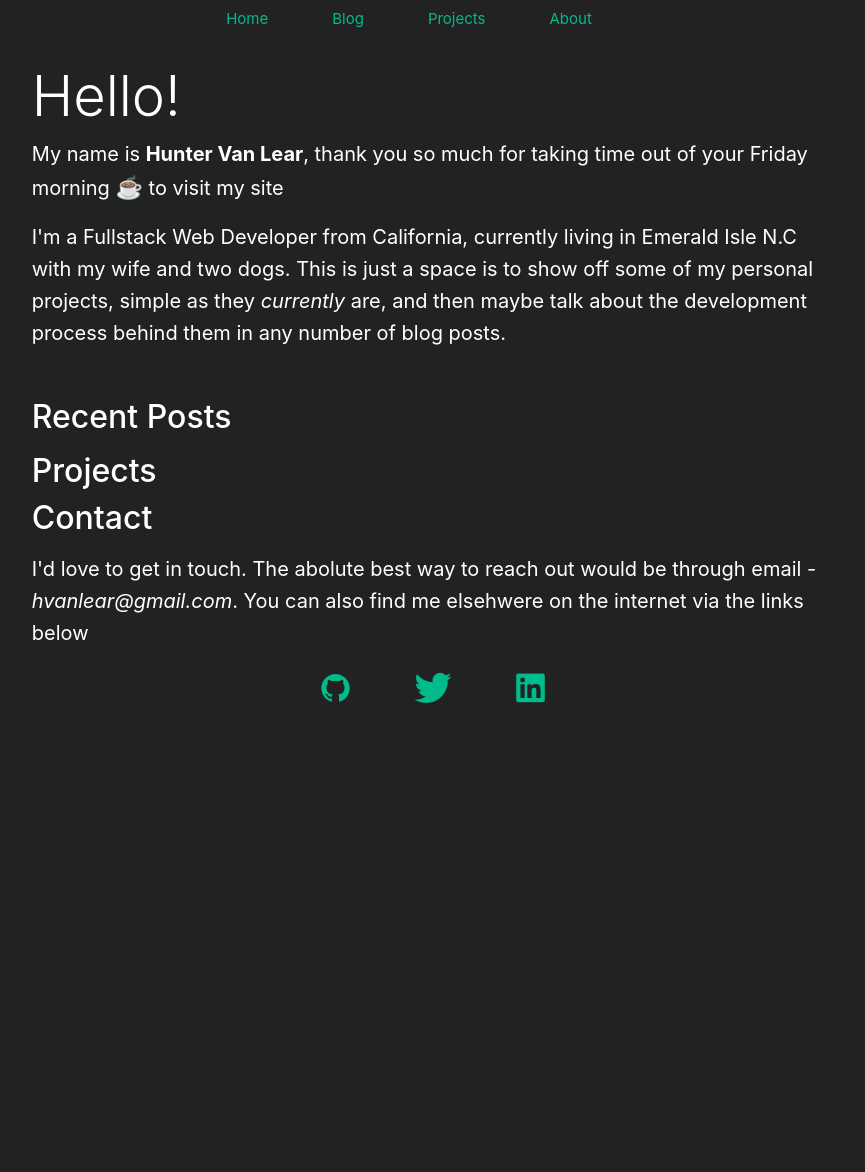
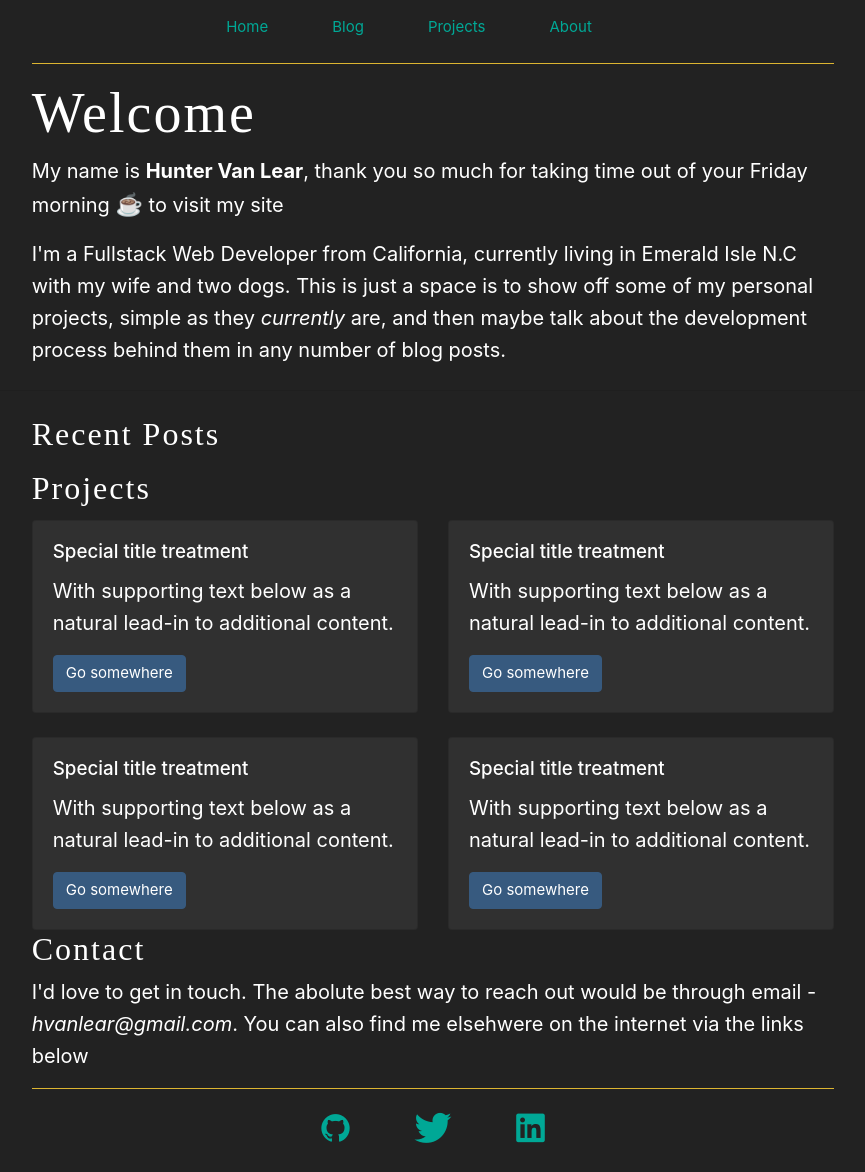
Before and after one commit to hvanlear/portfolio, a Flask app: page / in a window 1280 px wide. Shown: the whole page, without its empty margins (207-1072 px from the left). Before the commit the page ends 703 px from the top, so only its background shows below. Run offline with Flask 2, Linux system fonts and the light colour scheme; data that the repository does not hold is empty; some libraries are stand-ins or nearby versions; some web fonts are replaced.

Commit message:
color pallet, <hr> tags added/ New heading font

```diff
--- a/app/static/css/style.css
+++ b/app/static/css/style.css
@@ -25,6 +25,20 @@
   padding: 0;
 }
 
-#title {
-  width: 1000px;
+h1,
+h3 {
+  letter-spacing: 2px;
+  font-family: matrix-ii, serif;
 }
+
+.line {
+  background-color: #f5c936;
+}
+
+.nav-link {
+  color: #00a896;
+}
+
+ul {
+  padding-left: 0;
+}
--- a/app/templates/base.html
+++ b/app/templates/base.html
@@ -16,10 +16,15 @@
       rel="stylesheet"
       href="https://cdn.jsdelivr.net/gh/devicons/devicon@master/devicon.min.css"
     />
+    <link rel="stylesheet" href="https://use.typekit.net/smb2swj.css">
+
+
+
+
     <title>{{ title }} - HVL</title>
   </head>
   <body>
-    <div class="container">
+    <div class="container mt-2">
       <ul class="nav justify-content-center mr-5">
 
         <li class="nav-item">
@@ -47,6 +52,7 @@
             <a class="nav-link" href="{{ url_for('admin_panel') }}">Admin</a>
         </li>
         {% endif %}
+
       </ul>
       {% with messages = get_flashed_messages() %}
       {% if messages %}
@@ -57,7 +63,13 @@
       </ul>
       {% endif %}
       {% endwith %}
-      <main>{% block content %}CONTENT HERE{% endblock %}</main>
+
+      <main>
+
+        {% block content %}CONTENT HERE{% endblock %}
+
+      </main>
+      <div class="container">
       <ul class="nav justify-content-center mb-3">
         <li class="nav-item">
           <a class="nav-link" href="https://github.com/hvanlear">
@@ -76,5 +88,6 @@
         </li>
       </ul>
     </div>
+    </div>
   </body>
 </html>
--- a/app/templates/index.html
+++ b/app/templates/index.html
@@ -1,7 +1,12 @@
 {% extends 'base.html' %} {% block content %}
 
-<div class="container col-md-9 mt-4">
-  <h1 class="display-4">Hello!</h1>
+
+
+
+
+<div class="container col-md-9 mt-3">
+  <hr class="line">
+  <h1 class="display-4">Welcome</h1>
   <p>My name is <b>Hunter Van Lear</b>, thank you so much for taking time out of your <span class = 'tod'></span> <span class ='timeEmoji' style="font-size: 22px"></span> to visit my
     site </p>
 
@@ -13,7 +18,7 @@
 
   </p>
 </div>
-<hr class="my-4" />
+<hr class="my-4"/>
 <div class="container col-md-9">
   <h3 class="display-7">Recent Posts</h3>
   <ul>
@@ -35,16 +40,60 @@
 </div>
 <div class="container col-md-9">
   <h3 class="display-7">Projects</h3>
+  <div class="row">
+    <div class="col-sm-6">
+      <div class="card mt-1">
+        <div class="card-body">
+          <h5 class="card-title">Special title treatment</h5>
+          <p class="card-text">With supporting text below as a natural lead-in to additional content.</p>
+          <a href="#" class="btn btn-primary">Go somewhere</a>
+        </div>
+      </div>
+    </div>
+    <div class="col-sm-6">
+      <div class="card mt-1">
+        <div class="card-body">
+          <h5 class="card-title">Special title treatment</h5>
+          <p class="card-text">With supporting text below as a natural lead-in to additional content.</p>
+          <a href="#" class="btn btn-primary">Go somewhere</a>
+        </div>
+      </div>
+    </div>
+  </div>
+
+  <div class="row">
+    <div class="col-sm-6">
+      <div class="card mt-4">
+        <div class="card-body">
+          <h5 class="card-title">Special title treatment</h5>
+          <p class="card-text">With supporting text below as a natural lead-in to additional content.</p>
+          <a href="#" class="btn btn-primary">Go somewhere</a>
+        </div>
+      </div>
+    </div>
+    <div class="col-sm-6">
+      <div class="card mt-4">
+        <div class="card-body">
+          <h5 class="card-title">Special title treatment</h5>
+          <p class="card-text">With supporting text below as a natural lead-in to additional content.</p>
+          <a href="#" class="btn btn-primary">Go somewhere</a>
+        </div>
+      </div>
+    </div>
+  </div>
+
 </div>
 <footer>
   <div class="container col-md-9">
-    <h3 class="display-7 mb-3">Contact</h3>
+    <h3 class="display-7 mb-2 mt2">Contact</h3>
     <p>
       I'd love to get in touch. The abolute best way to reach out would be
       through email - <i>hvanlear@gmail.com</i>. You can also find me elsehwere
       on the internet via the links below
     </p>
+    <hr class="line">
   </div>
+
 </footer>
 <script src="{{ url_for('static', filename="js/greeting.js") }}"></script>
 {% endblock %}
```
Also changed, not shown: app/static/js/roatingWords.js (deleted).
